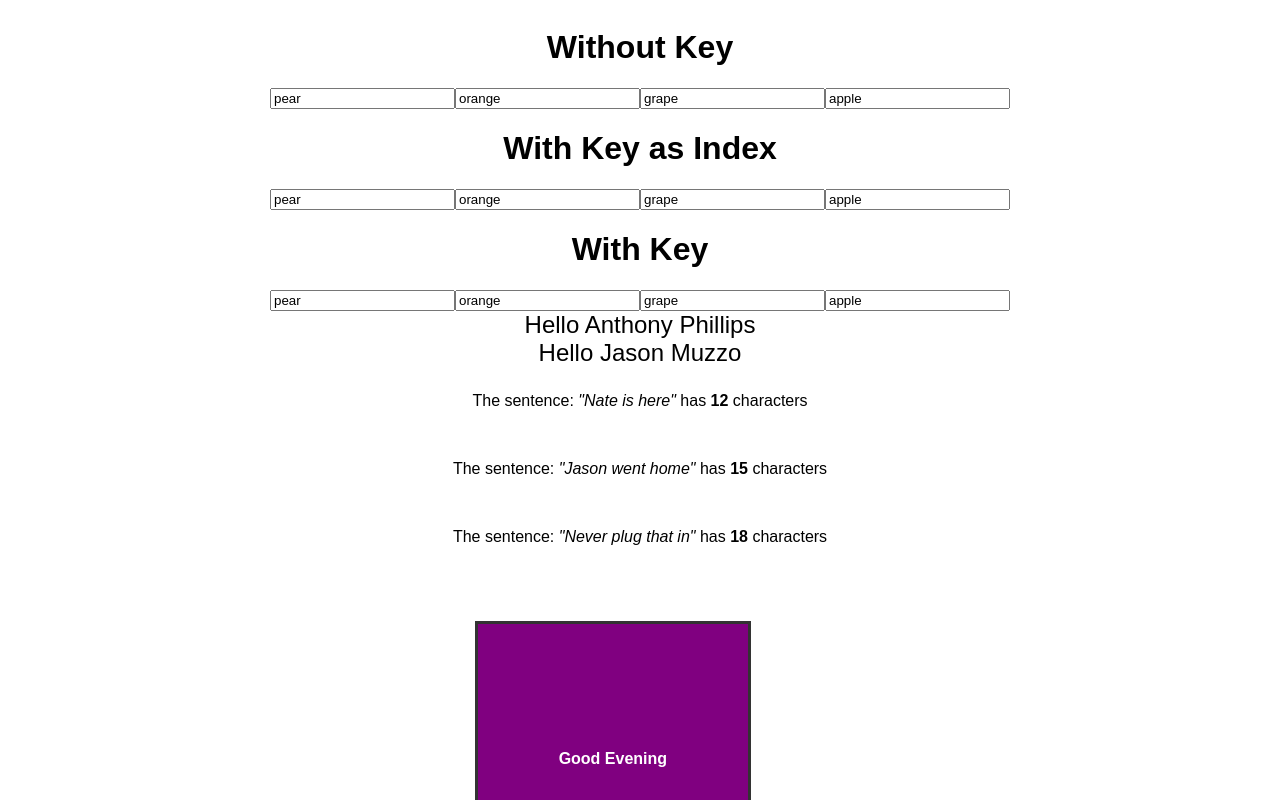
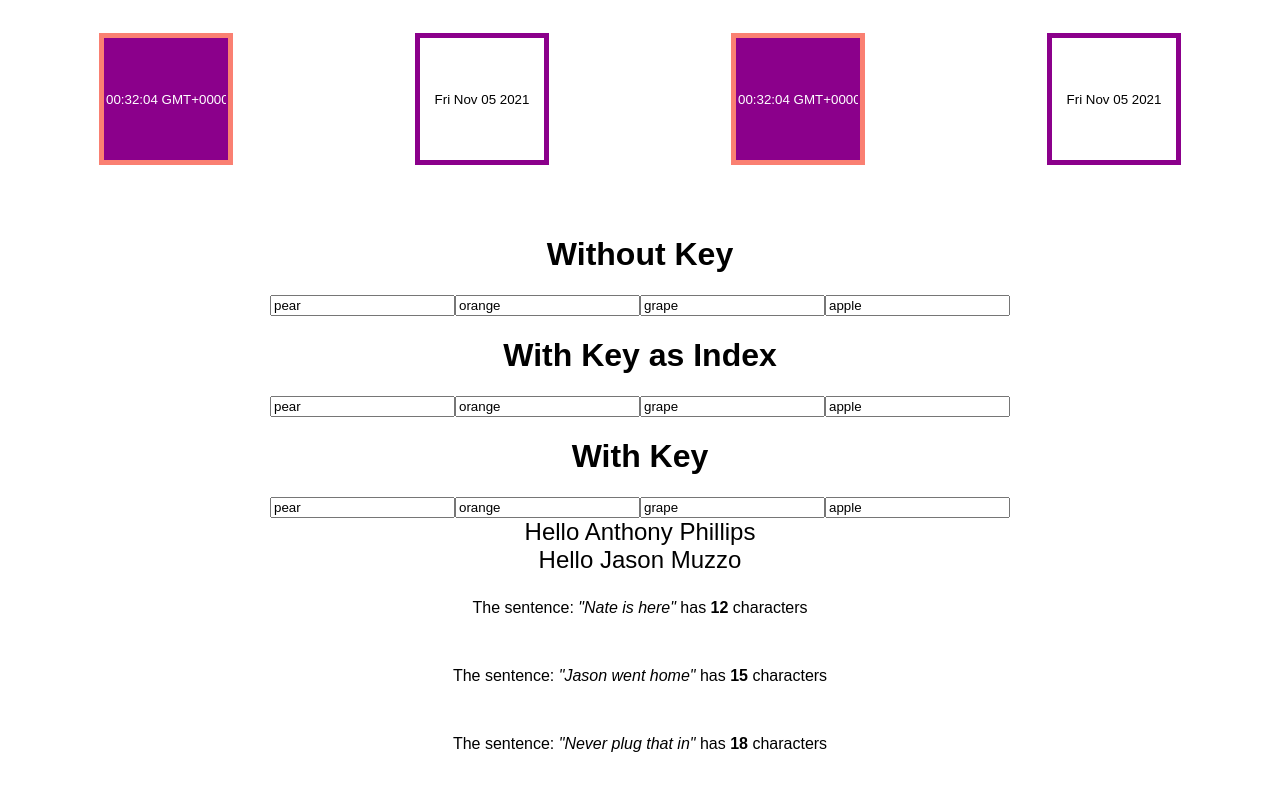
Before and after one commit to donaldkaiserjr/example-codesandbox, a React (Create React App) app: page / in a window 1280 px wide. Shown: the top 800 px of the page. Built offline with nearby package versions, Linux system fonts and the light colour scheme.

Commit message:
DateTime Styling tests Tested styling for date and time portion.

```diff
--- a/src/App.js
+++ b/src/App.js
@@ -10,9 +10,11 @@ import FruitApp from "./fruitApp";
 import CarsApp from "./carsApp";
 import NameAnimalApp from "./nameAnimal";
 import FocusDemo from "./focusDemo";
+import Tick from "./timeDate";
 
 const element = (
   <>
+    <Tick />
     <FocusDemo />
     <SayHello firstName={"Anthony"} lastName={"Phillips"} />
     <SayHello firstName={"Jason"} lastName={"Muzzo"} />
--- a/src/styles.css
+++ b/src/styles.css
@@ -84,3 +84,29 @@ https://css-tricks.com/bem-101/ */
   font-weight: bold;
   font-size: 18px;
 }
+
+.datetime {
+  display: flex;
+  flex-direction: row;
+  flex-wrap: wrap;
+  align-items: flex-start;
+  justify-content: space-around;
+  margin-top: 25px;
+  margin-bottom: 50px;
+}
+
+.time {
+  background-color: darkmagenta;
+  color: #fff;
+  text-align: center;
+  width: 120px;
+  height: 120px;
+  border: 5px solid salmon;
+}
+
+.date {
+  text-align: center;
+  width: 120px;
+  height: 120px;
+  border: 5px solid darkmagenta;
+}
--- a/src/timeDate.js
+++ b/src/timeDate.js
@@ -3,7 +3,7 @@ export default function Tick() {
   const date = new Date().toDateString();
 
   return (
-    <div className="container">
+    <div className="datetime">
       <input value={time} className="time" />
       <input value={date} className="date" />
       <input value={time} className="time" />
```
